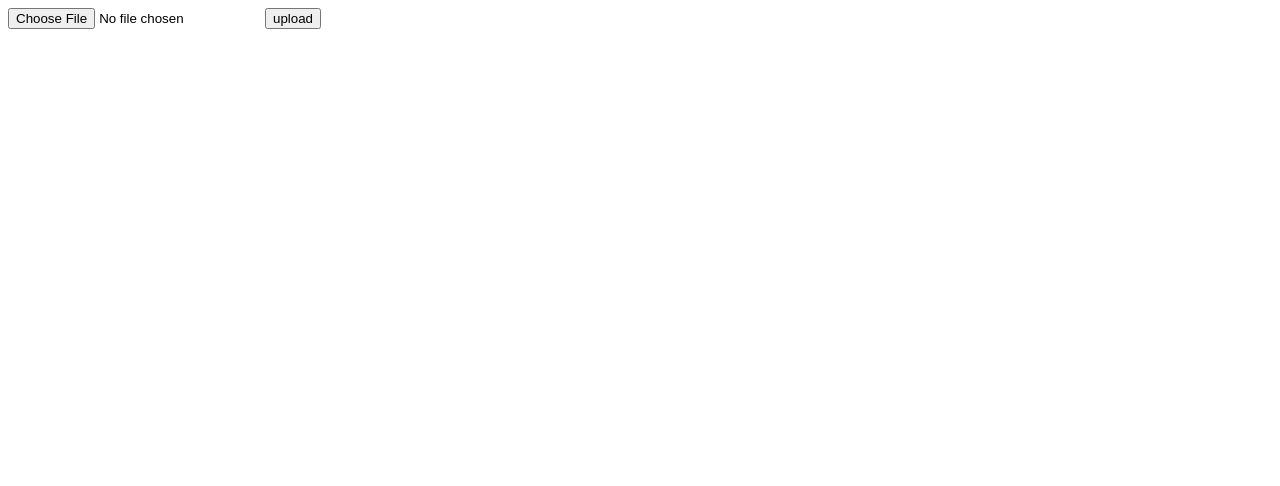
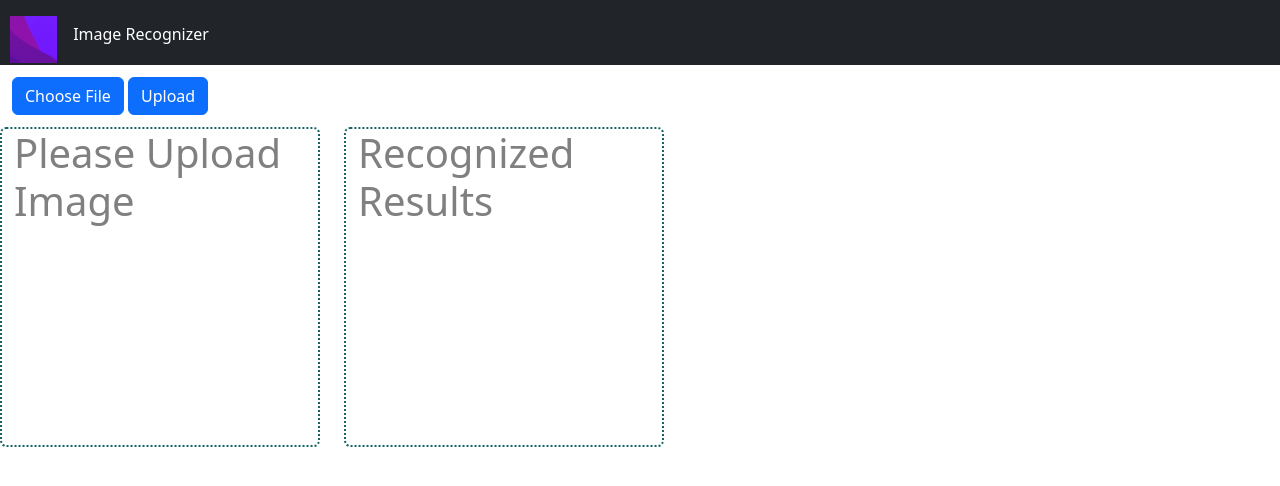
Before and after one commit to xxmrkn/vit_recognizer, a Flask app: page / in a window 1280 px wide. Shown: the top 486 px of the page. Run offline with Flask 2, Linux system fonts and the light colour scheme.

Commit message:
add gif etc.

```diff
--- a/templates/index.html
+++ b/templates/index.html
@@ -1,32 +1,111 @@
 <!DOCTYPE html>
 <html>
+
     <head>
-        <title>Step1 Flask</title>
+        <title>ViT Recognizer</title>
+        <link rel="stylesheet" href="https://cdn.jsdelivr.net/npm/bootstrap@5.2.0/dist/css/bootstrap.min.css">
         <script src="https://code.jquery.com/jquery-3.6.1.min.js"
                 integrity="sha256-o88AwQnZB+VDvE9tvIXrMQaPlFFSUTR+nldQm1LuPXQ="
                 crossorigin="anonymous">
         </script>
+        <style>
+            .header {
+                margin-bottom: 12px;
+            }
+            nav{
+                height: 65px;
+            }
+            .ibox{
+                border: 2px dotted rgb(22, 98, 101);
+                width: 320px;
+                height: 320px;
+                vertical-align: bottom;
+                border-radius: 2%;
+                margin: 12px;
+            }
+            h1{
+                color: gray;
+            }
+            img{
+                width: 290px;
+                height: 290px;
+                margin-top: 8px;
+                margin-left: 4px;
+            }
+
+        </style>
     </head>
+
+
     <body>
+        <div class="header">
+            <nav class="navbar navbar-dark bg-dark">
+                <p id="logo">
+                    <img style="height: 47px; width: 47px; margin-right: 12px; margin-left: 10px;" src="{{url_for('static', filename='favicon.png')}}">
+                    <font color="white">Image Recognizer</font>
+                </p>
+            </nav>
+        </div>
+
+
             <form id="ul_form">
-            <input type="file" name="img_file" accept="image/*">
-            <button id="upload_btn" type="button">upload</button>
+                <label>
+                    <div class="btn btn-primary" style="margin-left:12px;">
+                        Choose File
+                        <input type="file" name="img_file" accept="image/*", style="display:none">
+                    </div>
+                </label>
+
+                <button class="btn btn-primary" id="upload_btn" type="button">Upload</button>
+                {% if img_url %}
+                <button class="btn btn-primary" type="button" id="recog_button">Image Recognition</button>
+                {% endif %}
             </form>
+
+            <div class="row">
+                <div class="col-12 ibox" id="img_box">
                     {% if img_url %}
-        <p>
                         <img id="uld_img" src="{{img_url}}">
-        </p>
-        <button type="button" id="recog_button">Image Recognition</button>
                         <form id="recog_form">
                             <input type="hidden" name="img_path">
                         </form>
+                        <p>Uploaded Image</p>
+                    {% else %}
+                        <h1>Please Upload Image</h1>
                     {% endif %}
+                </div>
+
+                <div class="col-12 ibox" id="res_box">
                     {% if pred_label %}
                         <h1>{{pred_label}}</h1>
+                    {% else %}
+                        <h1>Recognized Results</h1>
                     {% endif %}
+                </div>
+            </div>
     </body>
+
+
     <script>
         $(function(){
+            $("input[type=file]").after('<span></span>');
+            $("input[type=file").change(function(){
+                var file = $(this).prop("files")[0];
+
+                if (! file.type.match("image.*")){
+                    $(this).val('')
+                    return;
+                }
+
+                var reader = new FileReader();
+                reader.onload = function(){
+                    var img_src = $("<img id='img_bef'>").attr("src", reader.result);
+                    $("#img_box").html(img_src);
+                    $("<p>&nbsp&nbspBefore Upload Image (Now Selected)</p>").insertAfter("#img_bef")
+                }
+                reader.readAsDataURL(file);
+            })
+
             $("#upload_btn").on("click", function(){
                 $("#ul_form").attr("target", "_self");
                 $("#ul_form").attr("method", "post");
@@ -40,8 +119,14 @@
                 $("#recog_form").attr("target", "_self");
                 $("#recog_form").attr("method", "post");
                 $("#recog_form").attr("action", "{{url_for('recognition')}}");
+                $("#res_box").html("<h1>Now Recognizing...</h1>")
                 $("#recog_form").submit();
+            })
+
+            $("#logo").on("click", function(){
+                window.location = "{{url_for('index')}}"
             })
         });
     </script>
+
 </html>
```
Also changed, not shown: README.md, static/favicon.png (added), 1 other file. Lines whose indentation alone changed are shown as unchanged.
